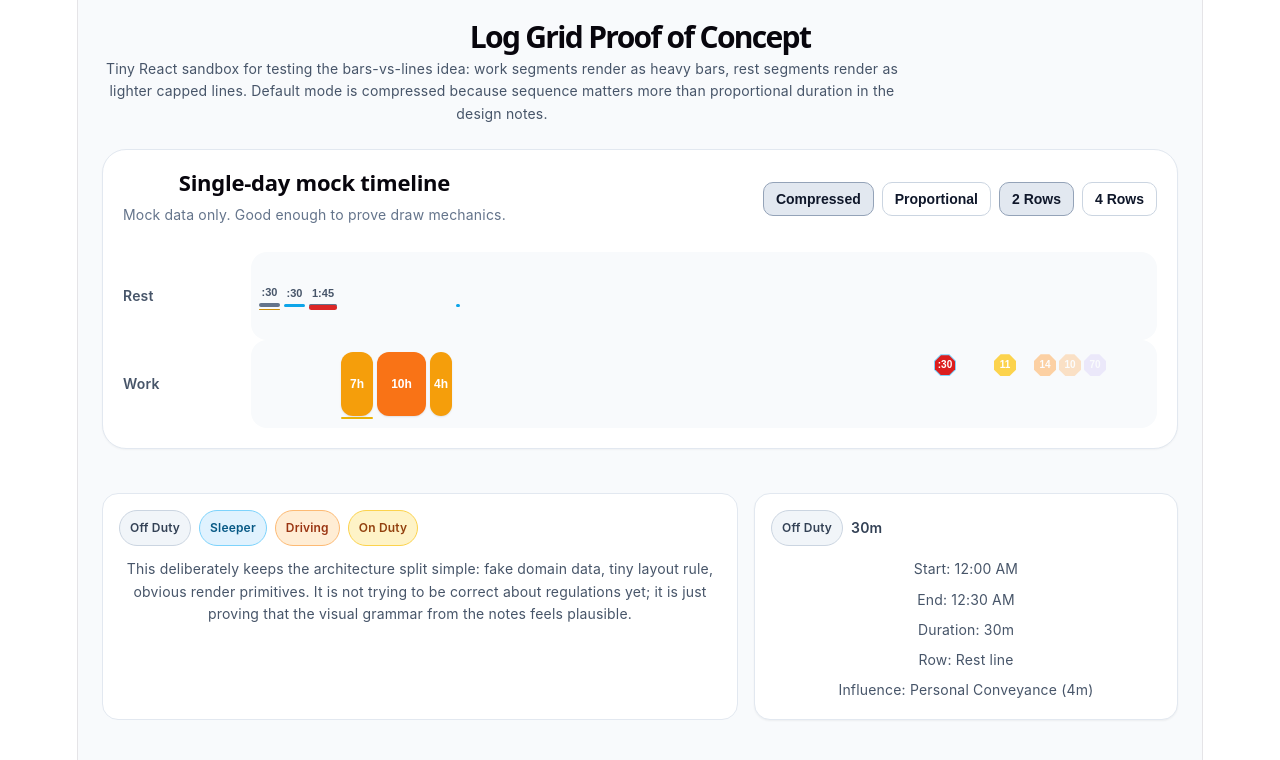
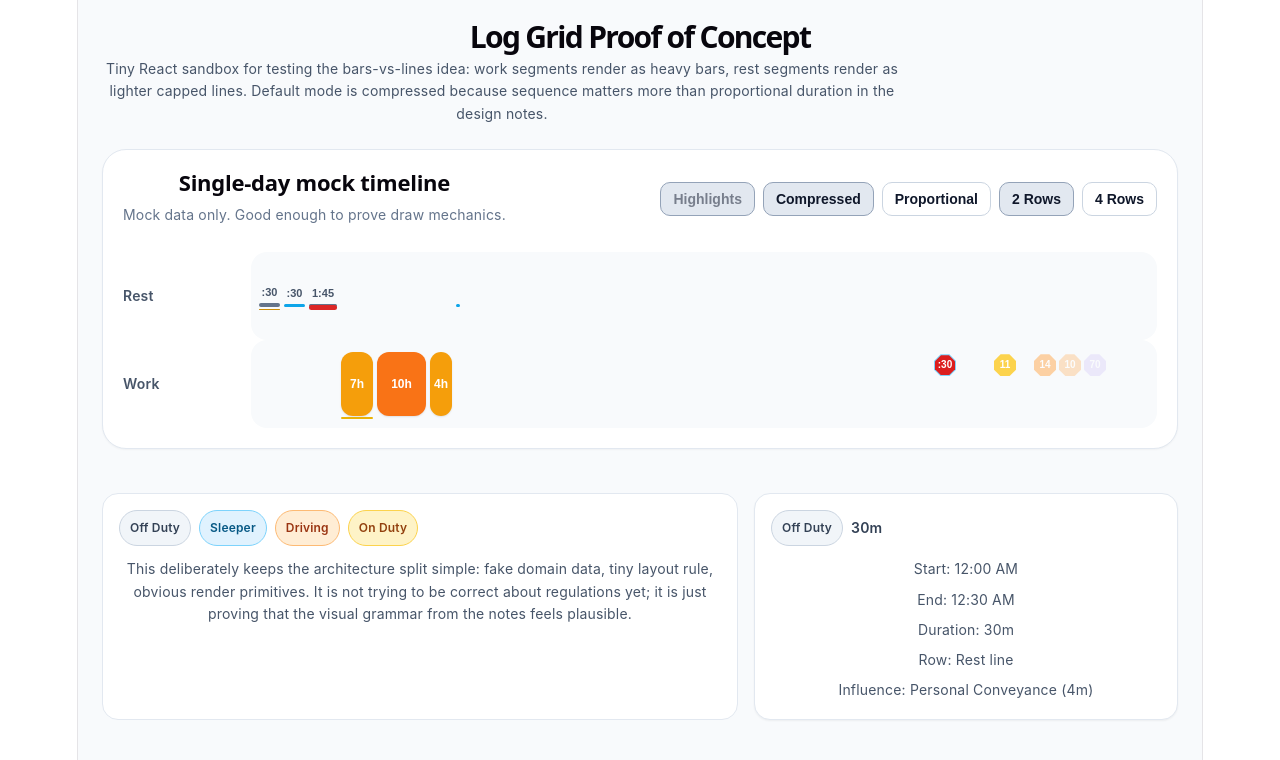
Before and after one commit to LarryBoyEval/matrix-play, a React (Vite) app: page / in a window 1280 px wide. Shown: the top 760 px of the page. Built offline with nearby package versions, Linux system fonts and the light colour scheme.

Commit message:
Add highlight show/hide button

```diff
--- a/src/single-day-log.tsx
+++ b/src/single-day-log.tsx
@@ -1312,6 +1312,7 @@ function TimelineSection({
 export default function SingleDayLog() {
     const [mode, setMode] = useState<DisplayMode>("compressed");
     const [rowMode, setRowMode] = useState<RowMode>("2-row");
+    const [showHighlights, setShowHighlights] = useState(true);
 
     const segments = useMemo(
         () => buildSegments(fixtureEvents, fixtureInfluences),
@@ -1401,6 +1402,14 @@ export default function SingleDayLog() {
 
                         <div style={{ display: "flex", gap: 8, flexWrap: "wrap" }}>
                             <ToolbarButton
+                                active={showHighlights}
+                                onClick={() => setShowHighlights((value) => !value)}
+                            >
+                                <span style={{ opacity: mode === "proportional" ? 1 : 0.5 }}>
+                                    Highlights
+                                </span>
+                            </ToolbarButton>
+                            <ToolbarButton
                                 active={mode === "compressed"}
                                 onClick={() => setMode("compressed")}
                             >
@@ -1433,7 +1442,7 @@ export default function SingleDayLog() {
                         mode={mode}
                         segments={segments}
                         influences={fixtureInfluences}
-                        highlights={highlights}
+                        highlights={showHighlights ? highlights : []}
                         compressedWidths={compressedWidths}
                         activeId={activeId}
                         onActivate={setActiveId}
@@ -1445,7 +1454,7 @@ export default function SingleDayLog() {
                         mode={mode}
                         segments={segments}
                         influences={fixtureInfluences}
-                        highlights={highlights}
+                        highlights={showHighlights ? highlights : []}
                         compressedWidths={compressedWidths}
                         activeId={activeId}
                         onActivate={setActiveId}
```
Also changed, not shown: design/todo.md (+4 -2 lines).
